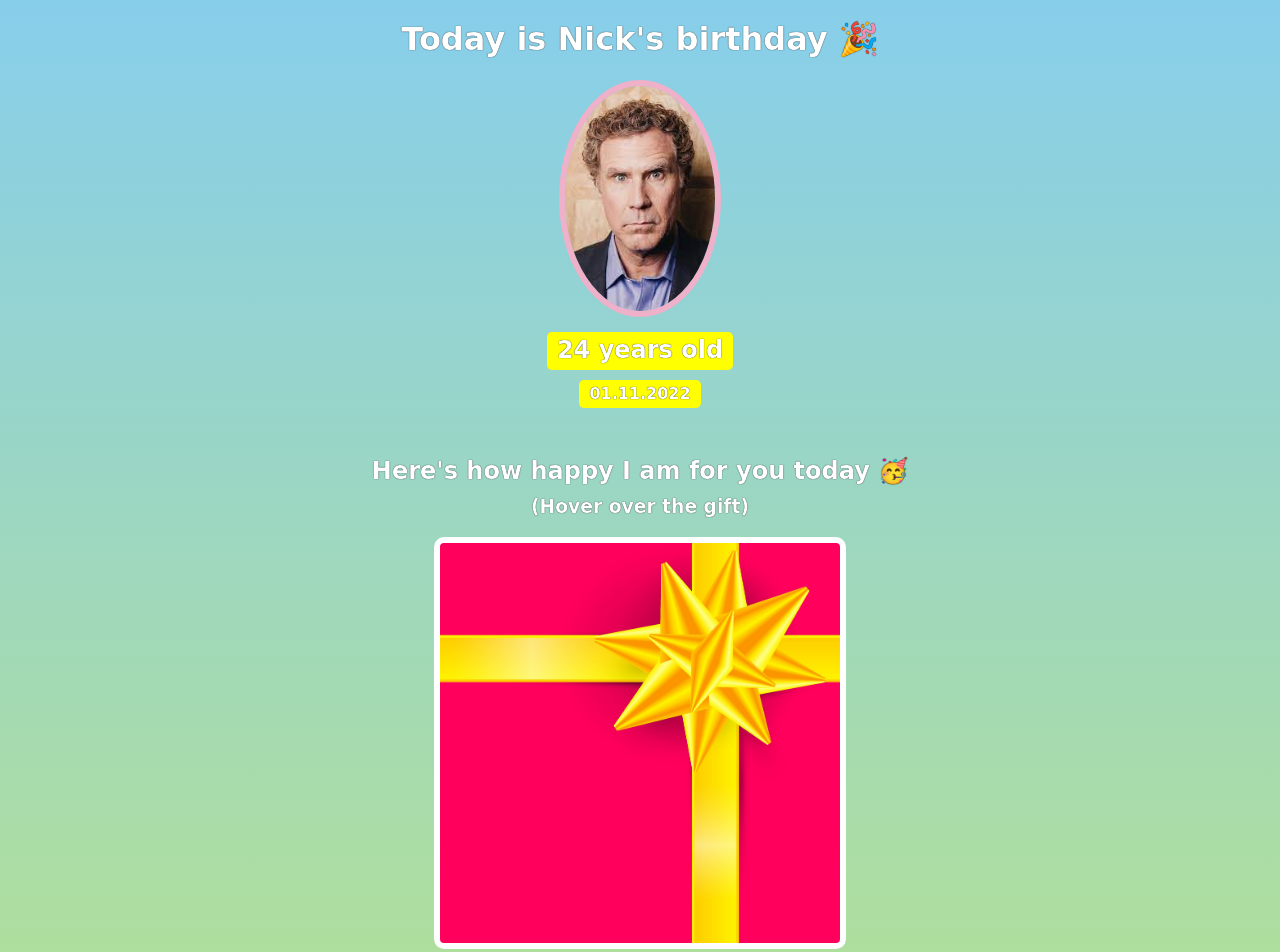
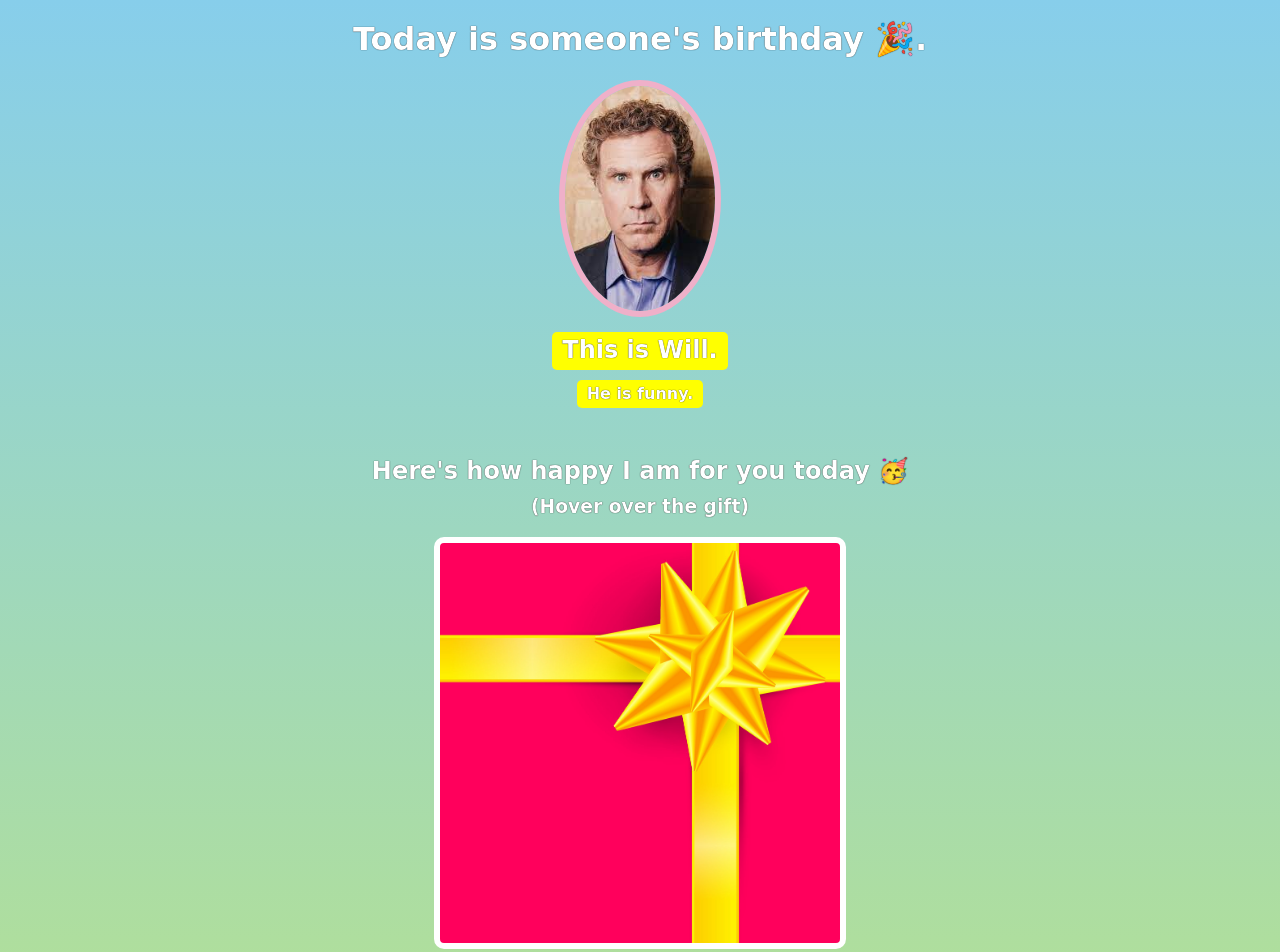
Before and after one commit to pagodapine/birthday-gift-site, a website built with Vite: page index.html in a window 1280 px wide. Shown: the top 952 px of the page. Built offline with nearby package versions, Linux system fonts and the light colour scheme; a web font is replaced by a local one.

Commit message:
Will Updates

```diff
--- a/index.html
+++ b/index.html
@@ -7,10 +7,10 @@
     </head>
     <body>
         <div id="header">
-            <h1>Today is Nick's birthday 🎉</h1>
+            <h1>Today is someone's birthday 🎉.  </h1>
             <img id="bff-img" src="images/will.jpeg">
-            <h2 id="bday-age">24 years old</h2>
-            <h4 id="bday-date">01.11.2022</h4>
+            <h2 id="bday-age">This is Will.</h2>
+            <h4 id="bday-date">He is funny.</h4>
         </div>
 
         <div class="gift-section">
```
